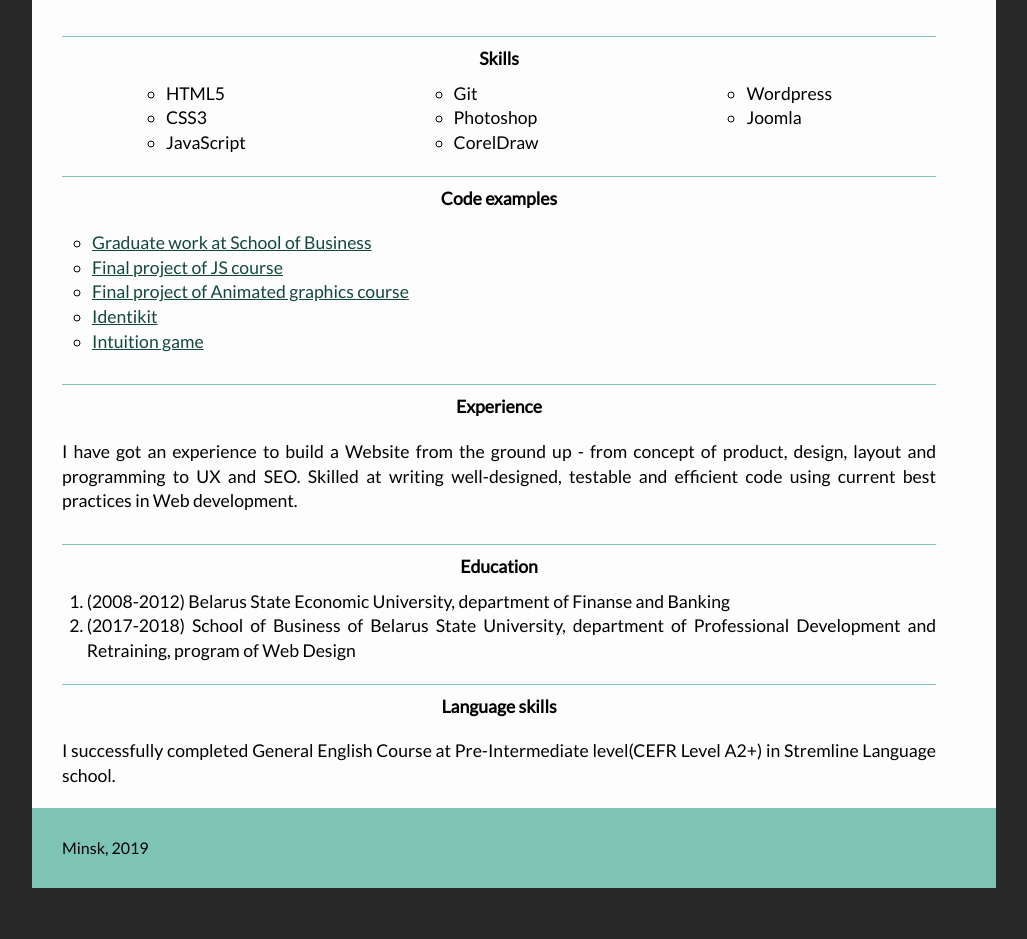
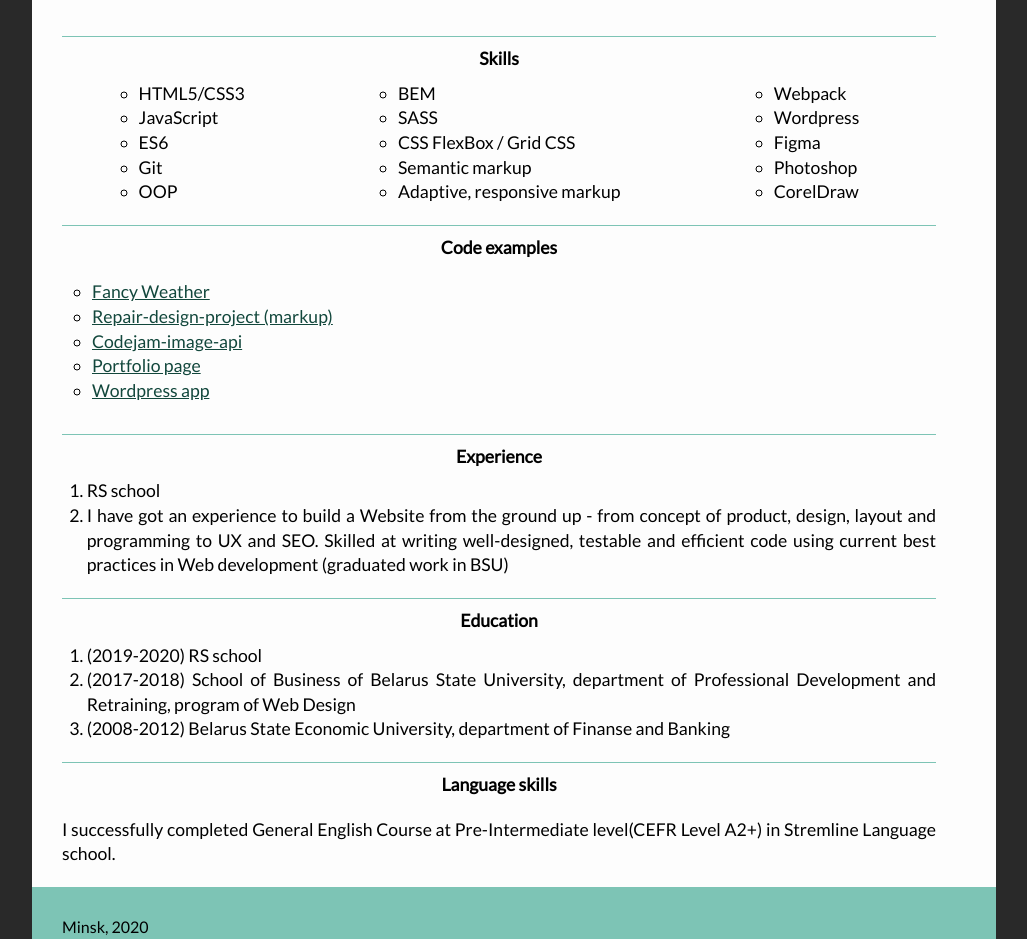
Before and after one commit to Nasta313/rsschool-cv, a plain HTML site: page index.html in a window 1280 px wide. Shown: the part 334-1273 px from the top of the page, without its empty margins (126-1153 px from the left). Before the commit the page ends 1222 px from the top, so only its background shows below. Drawn offline with Linux system fonts and the light colour scheme; a web font is replaced by a local one.

Commit message:
feat: update

```diff
--- a/index.html
+++ b/index.html
@@ -18,7 +18,7 @@
         </div>
         <div class="header-right">
             <h3>CV</h3>
-            <p>I studied web design at BSU for the last two years. While studying I realized that I would like to deal with Frontend development. This is exactly what I want to do and it gives me pleasure. I graduated from the University in November 2018. And now I continue study something new in this direction everyday. I am extremely motivated for getting my first job in IT sphere. I can describe myself as fast learner, hard worker and team player, highly organized and detail-oriented.</p>
+            <p>I studied web design at BSU. While studying I realized that I would like to deal with Frontend development. This is exactly what I want to do and it gives me pleasure. And now I continue study something new in this direction every day (RS school). I am extremely motivated for getting my first job in IT sphere. I can describe myself as fast learner, hard worker and team player, highly organized and detail-oriented.</p>
         </div>
         <div class="contacts">
             <ul>
@@ -34,41 +34,52 @@
                 <h3>Skills</h3>
                 <div class="flex">
                         <ul>
-                                <li>HTML5</li>
-                                <li>CSS3</li>
-                                <li>JavaScript</li>
+                            <li>HTML5/CSS3</li>
+                            <li>JavaScript</li>
+                            <li>ES6</li>
+                            <li>Git</li>
+                            <li>OOP</li>
                         </ul>
                         <ul>
-                                <li>Git</li>
-                                <li>Photoshop</li>
-                                <li>CorelDraw</li>
-
+                            <li>BEM</li>
+                            <li>SASS</li>
+                            <li>CSS FlexBox / Grid CSS</li>
+                            <li>Semantic markup</li>
+                            <li>Adaptive, responsive markup</li>
                         </ul>
                         <ul>
+                            <li>Webpack</li>
                             <li>Wordpress</li>
-                            <li>Joomla</li>
+                            <li>Figma</li>
+                            <li>Photoshop</li>
+                            <li>CorelDraw</li>
                         </ul>
                 </div>
             </section>
             <section>
                 <h3>Code examples</h3>
                 <ul class="links-block">
-                    <li><a href="http://test.energopm.by">Graduate work at School of Business</a></li>
-                    <li><a href="https://nasta313.github.io/final-JS/">Final project of JS course</a></li>
-                    <li><a href="https://nasta313.github.io/Final-project-of-Animated-graphics-course/">Final project of Animated graphics course</a></li>
-                    <li><a href="https://nasta313.github.io/identikit/">Identikit</a></li>
-                    <li><a href="https://nasta313.github.io/intuition-game/">Intuition game</a></li>
+                    <li><a href="https://nasta313.github.io/weather/">Fancy Weather</a></li>
+                    <li><a href="https://nasta313.github.io/repair-design-project/">Repair-design-project (markup)</a></li>
+                    <li><a href=" https://nasta313.github.io/codejam-image-api/"> Codejam-image-api</a></li>
+                    <li><a href=" https://nasta313.github.io/portfolio/">Portfolio page</a></li>
+                    <li><a href="http://test.energopm.by">Wordpress app</a></li>
                 </ul>
             </section>
             <section>
                 <h3>Experience</h3>
-                <p class="text"> I have got an experience to build a Website from the ground up - from concept of product, design, layout and programming to UX and SEO. Skilled at writing well-designed, testable and efficient code using current best practices in Web development.</p>
+                <ol>
+                    <li class="text"> RS school</li>
+                    <li class="text"> I have got an experience to build a Website from the ground up - from concept of product, design, layout and programming to UX and SEO. Skilled at writing well-designed, testable and efficient code using current best practices in Web development (graduated work in BSU)</li>
+                </ol>
+
             </section>
             <section>
                 <h3>Education</h3>
                     <ol>
-                      <li>(2008-2012) Belarus State Economic University, department of Finanse and Banking</li>
-                      <li>(2017-2018) School of Business of Belarus State University, department of Professional Development and Retraining, program of Web Design</li>
+                        <li>(2019-2020) RS school</li>
+                        <li>(2017-2018) School of Business of Belarus State University, department of Professional Development and Retraining, program of Web Design</li>
+                        <li>(2008-2012) Belarus State Economic University, department of Finanse and Banking</li>
                     </ol>
             </section>
             <section>
@@ -77,7 +88,7 @@
             </section>
     </main>
     <footer>
-        <p>Minsk, 2019</p>
+        <p>Minsk, 2020</p>
     </footer>
 </body>
 </html>
```
